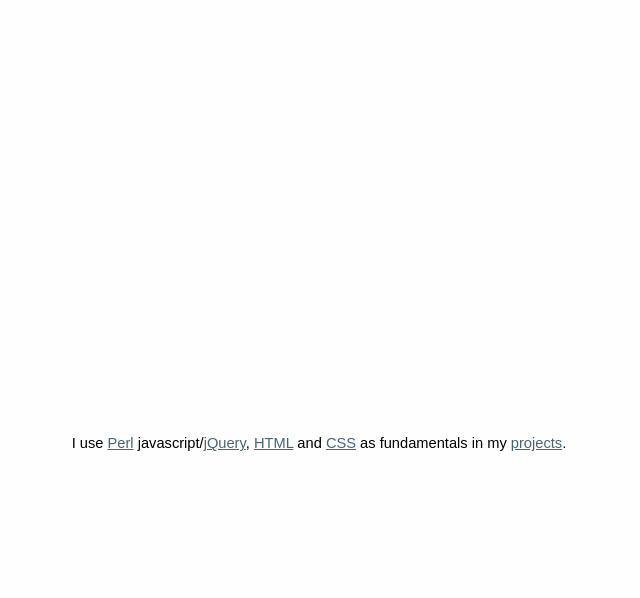
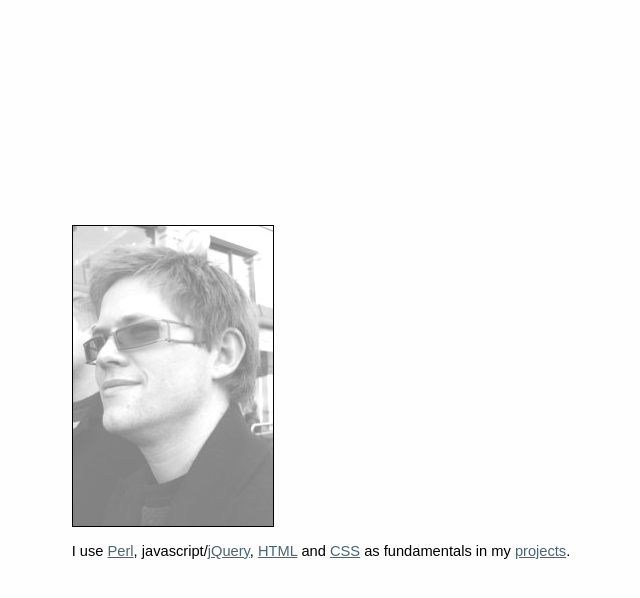
Before and after one commit to kberov/jhthorsen.github.com, a Jekyll site: the page built from index.html, in a window 1280 px wide. Shown: the top 598 px of the page, without its empty margins (275-915 px from the left). Built offline with Jekyll 4.4.1, drawn with Linux system fonts in a browser that asks for light colours.

Commit message:
Added cv and images/me.jpg

```diff
--- a/_layouts/default.html
+++ b/_layouts/default.html
@@ -6,8 +6,8 @@
     <link rel="stylesheet" type="text/css" href="css/stylesheet.css" charset="utf-8">
 </head>
 
-<body>
+<body><div id="wrapper">
 {{ content }}
-</body>
+</div></body>
 
 </html>
--- a/css/stylesheet.css
+++ b/css/stylesheet.css
@@ -8,6 +8,8 @@ html, body, textarea, input, select {
 html, body {
     padding: 0;
     margin: 0;
+    height: 100%;
+    width: 100%;
 }
 
 body {
@@ -47,18 +49,20 @@ th {
 }
 
 h1 {
-    font-size: 2em;
+    font-size: 1.4em;
     margin: 1em 0;
     padding: 0;
     clear: left;
+    border-bottom: 2px solid #467;
 }
 
 h2 {
     color: #333;
-    font-size: 1.4em;
+    font-size: 1.1em;
     margin: 1em 0 0.5em 0;
     padding: 0.2em 0;
     clear: left;
+    border-bottom: 1px solid #467;
 }
 
 h3 {
@@ -111,16 +115,55 @@ dd {
     clear: both;
 }
 
+#menu {
+    background: #467;
+    margin: 0 auto;
+    width: 40em;
+    height: 1.8em;
+}
+
+#menu a {
+    color: #eee;
+    font-weight: bold;
+    text-decoration: none;
+    display: block;
+    margin: 0 0.6em;
+    padding: 0em 0.2em;
+    line-height: 1.8em;
+    float: left;
+}
+
+#menu a:hover {
+    background: #fff;
+    color: #000;
+}
+
 #wrapper {
     line-height: 1.6em;
+    height: 100%;
+    width: 100%;
 }
 
 #welcome {
     margin-left: -20em;
     margin-top: -1em;
     height: 2em;
+    overflow: visible;
     width: 40em;
     position: absolute;
-    top: 50%;
+    top: 60%;
     left: 50%;
 }
+
+#welcome img {
+    position: absolute;
+    top: -300px;
+    left: 0;
+    border: 1px solid #000;
+}
+
+#content {
+    width: 40em;
+    padding: 2em 0;
+    margin: 0 auto;
+}
--- a/index.html
+++ b/index.html
@@ -1,12 +1,15 @@
 ---
 layout: default
-title: jhthorsen@github
+title: jhthorsen's github page
 ---
 
 <div id="welcome">
-I use <a href="http://perl.com">Perl</a>
-javascript/<a href="http://jquery.com">jQuery</a>,
-<a href="http://www.w3.org/TR/REC-html40/">HTML</a> and
-<a href="http://www.w3.org/TR/CSS/">CSS</a>
-as fundamentals in my <a href="http://github.com/jhthorsen">projects</a>.
+<a href="cv.html"><img src="./images/me.jpg" alt="image of jhthorsen"></a>
+<p>
+    I use <a href="http://perl.com">Perl</a>,
+    javascript/<a href="http://jquery.com">jQuery</a>,
+    <a href="http://www.w3.org/TR/REC-html40/">HTML</a> and
+    <a href="http://www.w3.org/TR/CSS/">CSS</a>
+    as fundamentals in my <a href="http://github.com/jhthorsen">projects</a>.
+</p>
 </div>
```
Also changed, not shown: cv.html (added, +74 -0 lines), images/me.jpg (added).
